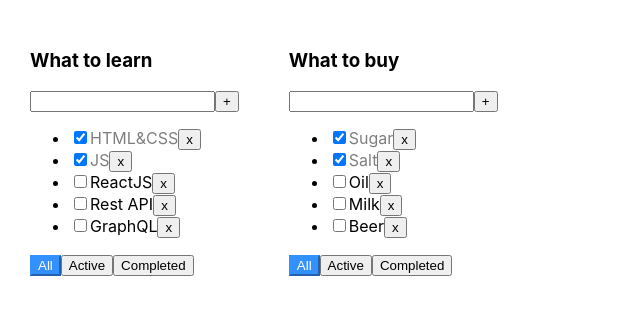
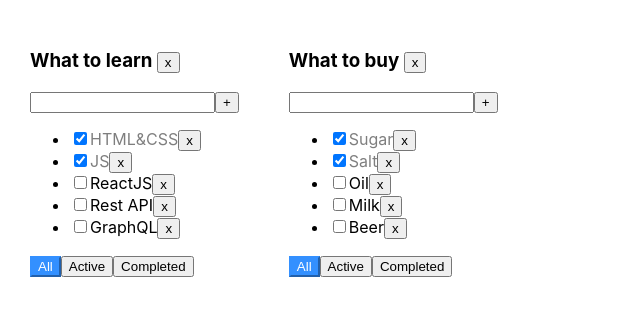
Before and after one commit to naumyshev/ToDoDym, a React (Create React App) app: page / in a window 1280 px wide. Shown: the top 316 px of the page, without its empty margins (0-640 px from the left). Built offline with nearby package versions, Linux system fonts and the light colour scheme.

Commit message:
#05 added remove todolist

```diff
--- a/src/App.tsx
+++ b/src/App.tsx
@@ -40,6 +40,11 @@
             {id: v1(), title: "Beer", isDone: false}
         ]
     })
+
+    const removeTodolist =(todolistId: string) => {
+        let filteredTodolists = todolists.filter(tl=> tl.id !== todolistId)
+        setTodolists(filteredTodolists)
+    }
 
     const removeTask = (id: string, todolistId: string) => {
         const filteredTasks = tasks[todolistId].filter(t => t.id !== id)
@@ -93,6 +98,7 @@
                             changeFilter={changeFilter}
                             addTask={addTask}
                             changeTaskStatus={changeStatus}
+                            removeTodolist={removeTodolist}
                         />
                     )
                 })
--- a/src/Todolist.tsx
+++ b/src/Todolist.tsx
@@ -17,6 +17,7 @@
     changeFilter: (value: FilterValuesType, todolistId: string) => void
     addTask: (title: string, todolistId: string) => void
     changeTaskStatus: (taskID: string, isDone: boolean, todolistId: string) => void
+    removeTodolist: (id: string) => void
 }
 
 export const Todolist = (props: PropsType) => {
@@ -43,11 +44,14 @@
         }
     }
     const changeFilterHandler = (value: FilterValuesType) => props.changeFilter(value, props.id)
+    const removeTodolistHandler = () => {
+        props.removeTodolist(props.id)
+    }
 
 
     return (
         <div>
-            <h3>{props.title}</h3>
+            <h3>{props.title} <button onClick={removeTodolistHandler}>x</button></h3>
             <div>
                 <input
                     type="text"
```
